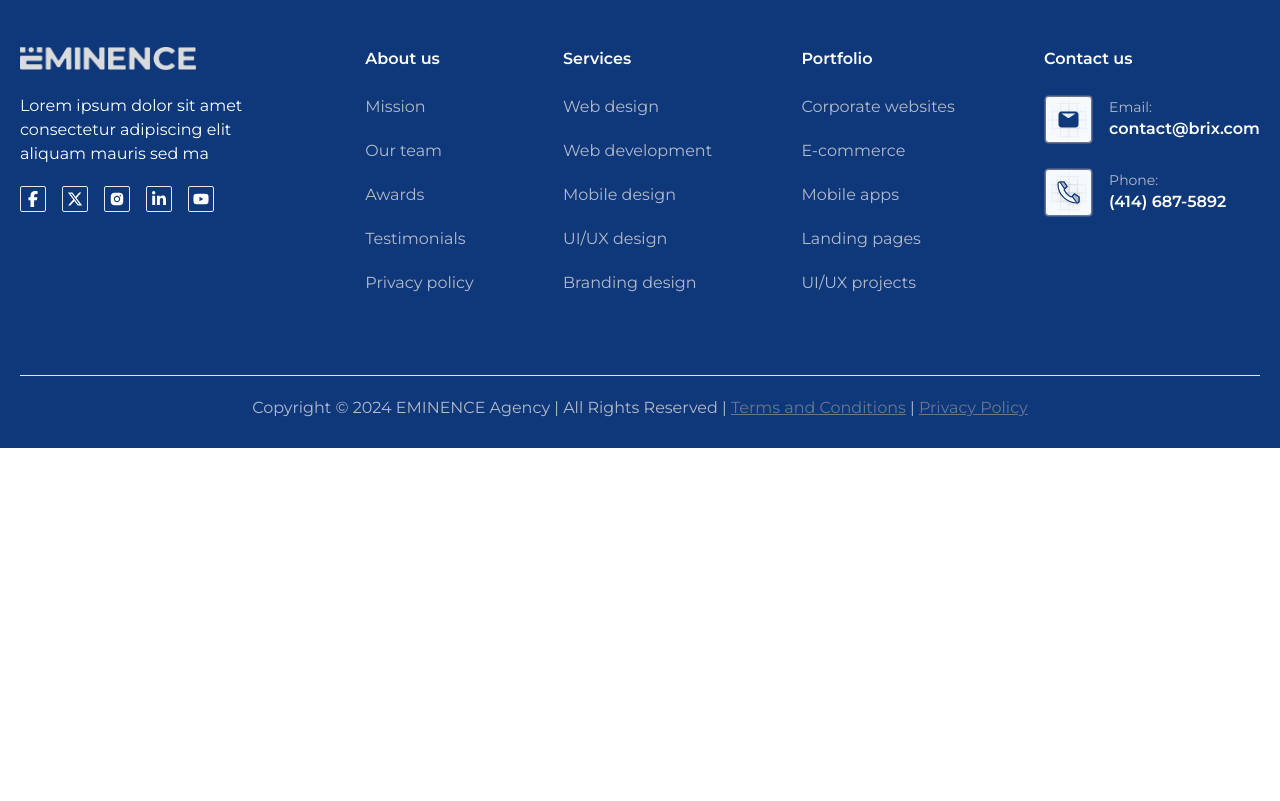
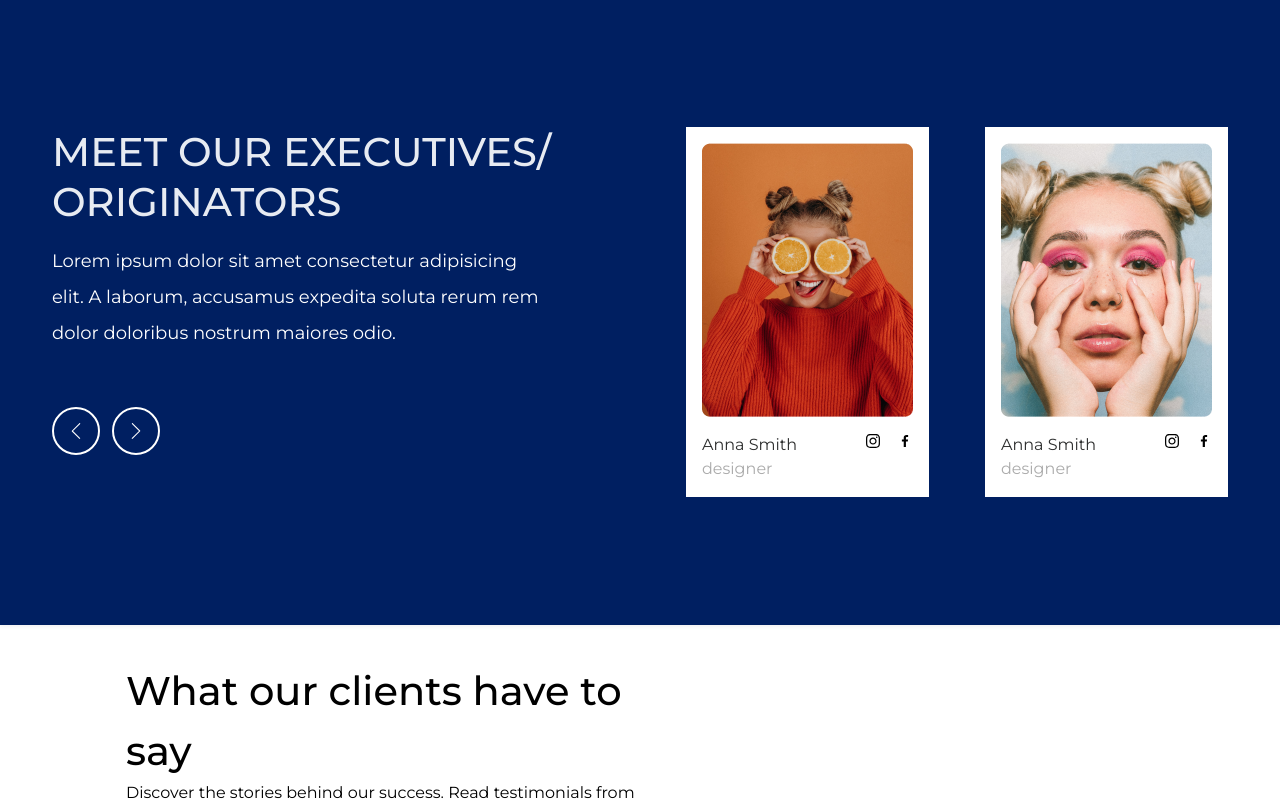
Before and after one commit to Eminence-Engineering/eminence, a React (Vite) app: page / in a window 1280 px wide. Shown: the part 2920-3721 px from the top of the page. Before the commit the page ends 3368 px from the top, so only its background shows below. Built offline with nearby package versions, Linux system fonts and the light colour scheme.

Commit message:
add executive and testimonial section to home page

```diff
--- a/src/pages/Home.jsx
+++ b/src/pages/Home.jsx
@@ -1,11 +1,12 @@
 // components
-
 import Footer from "../components/Footer"
 import PageChange from "../hooks/PageChange"
 import Hero from "../components/home/Hero"
 import Services from "../components/home/Services"
 import Industries from "../components/home/Industries"
 import Partners from "../components/home/Partners"
+import Executives from "../components/Executives"
+import Testimonial from "../components/Testimonial"
 
 const Home = () => {
   return (
@@ -15,6 +16,8 @@ const Home = () => {
       <Services />
       <Industries />
       <Partners />
+      <Executives />
+      <Testimonial />
       <Footer />
     </>
   )
```
